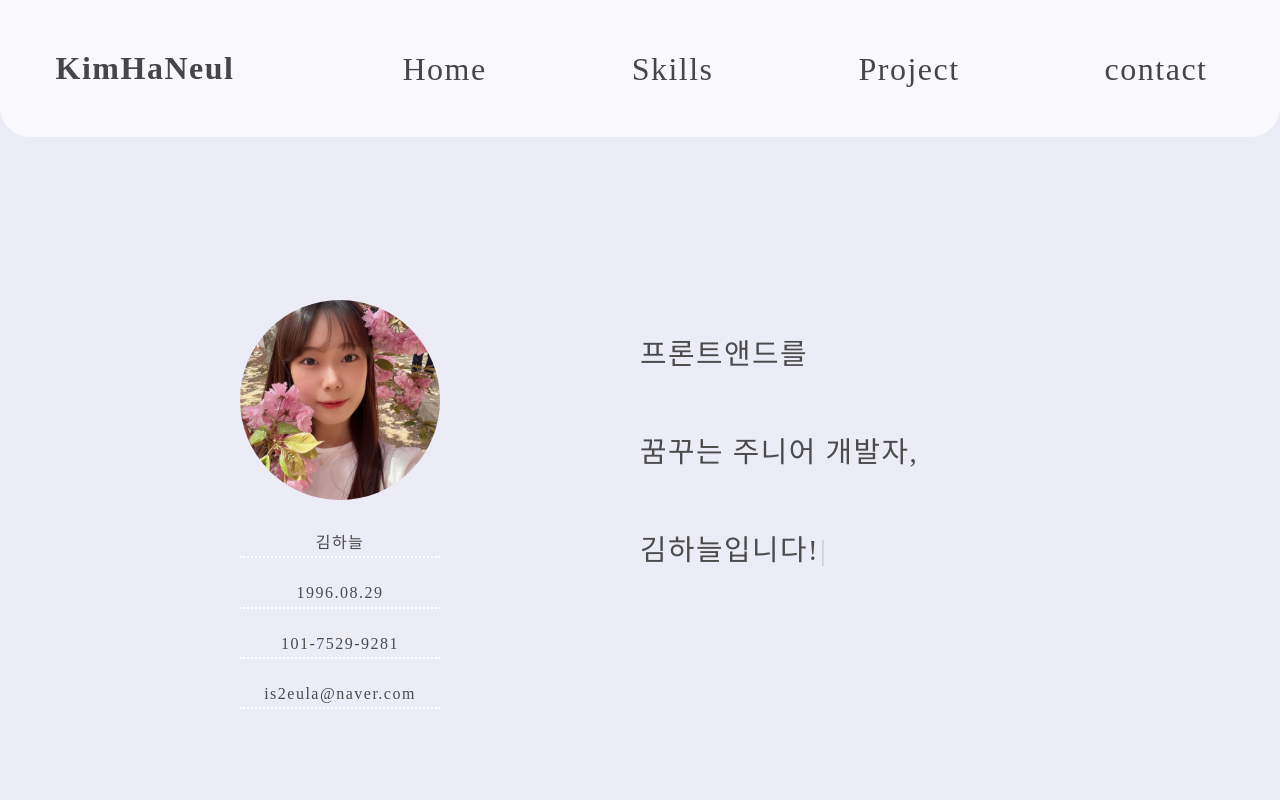
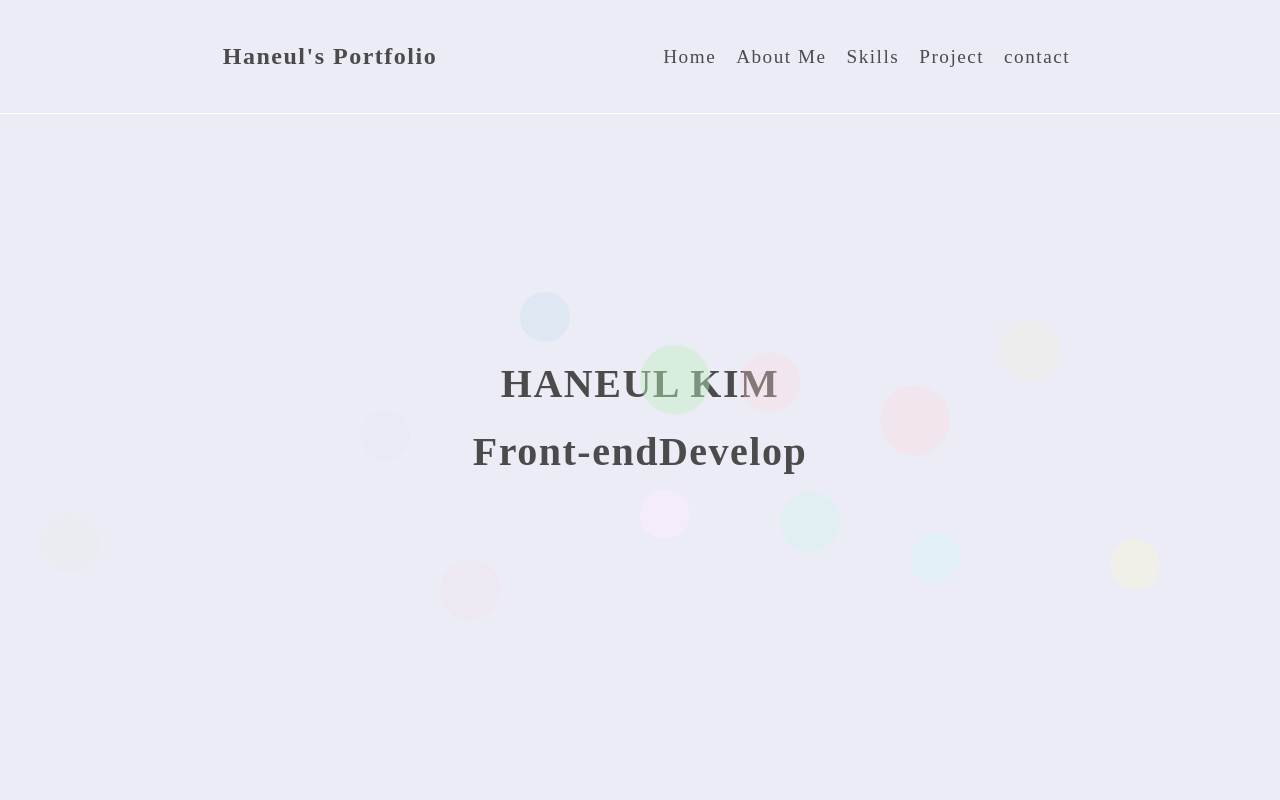
Before and after one commit to neulhappy/portfolio, a React (Create React App) app: page / in a window 1280 px wide. Shown: the top 800 px of the page. Built offline with nearby package versions, Linux system fonts and the light colour scheme; a web font is replaced by a local one.

Commit message:
전반적인 UI 수정 및 버블효과추가

```diff
--- a/src/App.css
+++ b/src/App.css
@@ -32,7 +32,6 @@ body {
   background-color: #ebecf6;
   justify-content: center;
   min-height: 100vh;
-  position: relative;
 }
 
 #App_header {
@@ -40,15 +39,15 @@ body {
   justify-content: center;
   align-items: center;
   width: 100%;
-  background: white;
-  opacity: 0.7;
+  background: #ebecf6;
+  border-bottom: white solid 1px;
   display: flex;
   padding: 20px 0;
-  border-radius: 0 0 30px 30px;
+  z-index: 999;
 }
 
 header h1 {
-  color: black;
+  font-size: 1.5rem;
   width: 400px;
   text-align: center;
   transition: all 0.3s;
@@ -57,74 +56,334 @@ header h1:hover {
   color: #9872af;
 }
 #App_main {
-  min-height: 100vh; /* 뷰포트의 전체 높이를 차지 */
+  min-height: 100vh;
   display: flex;
-  justify-content: center; /* 가로 방향으로 내용 중앙 정렬 */
-  align-items: center; /* 세로 방향으로 내용 중앙 정렬 */
+  justify-content: center;
+  align-items: center;
 }
 
 #gnb {
-  color: black;
   display: flex;
   text-align: center;
-  justify-content: space-around;
-   width: 950px;
+  justify-content: right;
+  width: 500px;
+  gap: 20px;
+  padding-right: 80px;
 }
 #gnb li{
   padding-top: 2px;
-  font-size: 2rem;
+  font-size: 1.2rem;
   transition: all 0.3s;
 }
+
 #gnb li:hover {
   background: #dec9ec;
   border-radius: 50%;
 }
+
+
+.bubble1{
+  opacity: 0;
+  position: absolute;
+  width: 70px;
+  height: 70px;
+  background: #faffcd;
+  border-radius: 50%;
+  top: 27%;
+  left: -50%;
+}
+.bubble2{
+  opacity: 0;
+  position: absolute;
+  width: 50px;
+  height: 50px;
+  background: #d1c9ff;
+  border-radius: 50%;
+  bottom: 50%;
+  left: -20%;
+}
+.bubble3{
+  opacity: 0;
+  position: absolute;
+  width: 60px;
+  height: 60px;
+  background: #ffc8c8;
+  border-radius: 50%;
+  top: 80%;
+  left: 0;
+}
+.bubble4{
+  opacity: 0;
+  position: absolute;
+  width: 50px;
+  height: 50px;
+  background: #c8fffa;
+  border-radius: 50%;
+  bottom: 20%;
+  right: -30%;
+}
+.bubble5{
+  opacity: 0;
+  position: absolute;
+  width: 50px;
+  height: 50px;
+  background: #fff7cb;
+  border-radius: 50%;
+  bottom: 25%;
+  right: -80%;
+}
+.bubble6{
+  opacity: 0;
+  position: absolute;
+  width: 50px;
+  height: 50px;
+  background: #ffeefb;
+  border-radius: 50%;
+  left: 50%;
+  bottom: 50%;
+}
+.bubble7{
+  opacity: 0;
+  position: absolute;
+  width: 60px;
+  height: 60px;
+  background: #c8c8ff;
+  border-radius: 50%;
+  left: 30%;
+  bottom: 30%;
+}
+.bubble8{
+  opacity: 0;
+  position: absolute;
+  width: 60px;
+  height: 60px;
+  background: #bdffb0;
+  border-radius: 50%;
+  left: -100%;
+  bottom: 10%;
+}
+.bubble9{
+  opacity: 0;
+  position: absolute;
+  width: 60px;
+  height: 60px;
+  background: #fff4b4;
+  border-radius: 50%;
+  left: 140%;
+  bottom: 80%;
+}
+.bubble10{
+  opacity: 0;
+  position: absolute;
+  width: 60px;
+  height: 60px;
+  background: #c1fae4;
+  border-radius: 50%;
+  right: 0;
+  bottom: 30%;
+
+}
+.bubble11{
+  opacity: 0;
+  position: absolute;
+  width: 70px;
+  height: 70px;
+  background: #ffdada;
+  border-radius: 50%;
+  top:5%;
+  left: 110%;
+}
+.bubble12 {
+  opacity: 0;
+  position: absolute;
+  border-radius: 50%;
+  width: 50px;
+  height: 50px;
+  background: #add8e6; /* 연한 파란색 */
+  left: 20%;
+  top: -17%;
+}
+.bubble13 {
+  opacity: 0;
+  position: absolute;
+  border-radius: 50%;
+  width: 60px;
+  height: 60px;
+  background: #ffdade; /* 연한 분홍색 */
+  left: 75%;
+  top:  -5%;
+}
+
+.bubble14 {
+  opacity: 0;
+  position: absolute;
+  border-radius: 50%;
+  width: 70px;
+  height: 70px;
+  background: #c0efc0; /* 연한 초록색 */
+  left: 50%;
+  top: -20%;
+}
+.bubble15 {
+  opacity: 0;
+  position: absolute;
+  border-radius: 50%;
+  width: 80px;
+  height: 80px;
+  background: #fffacd; /* 레몬색 */
+  left: 10%;
+  top: -10%;
+}
+
+@keyframes bubbleRise {
+  0% {
+    transform: translateY(100%);
+    opacity: 0.5;
+
+  }
+  100% {
+    transform: translateY(-100%);
+    opacity: 0;
+
+  }
+  }
+
+.bubble1, .bubble2, .bubble3, .bubble4, .bubble5,
+.bubble6, .bubble7, .bubble8, .bubble9, .bubble10,
+.bubble11, .bubble12, .bubble13, .bubble14, .bubble15 {
+
+  animation-name: bubbleRise;
+  animation-duration: 3s;
+  animation-timing-function: ease-out;
+  animation-iteration-count: infinite;
+  animation-fill-mode: forwards;
+}
+
+.bubble1 { animation-delay: 0.5s; }
+.bubble2 { animation-delay: 1s; }
+.bubble3 { animation-delay: 1.5s; }
+.bubble4 { animation-delay: 2s; }
+.bubble5 { animation-delay: 2.5s; }
+.bubble6 { animation-delay: 3s; }
+.bubble7 { animation-delay: 3.5s; }
+.bubble8 { animation-delay: 4s; }
+.bubble9 { animation-delay: 4.5s; }
+.bubble10 { animation-delay: 5s; }
+.bubble11 { animation-delay: 5.5s; }
+.bubble12 { animation-delay: 2s; }
+.bubble13 { animation-delay: 2.5s; }
+.bubble14 { animation-delay: 3s; }
+.bubble15 { animation-delay: 3.5s; }
+
+
 #sec1 {
-  height: 1000px;
-  margin-top: 300px;
-  border-bottom: 2px dotted white;
+  height: 1300px;
+  margin-top: 250px;
+  border-bottom: 1px solid white;
+  position: relative;
 }
-.first {
-  display: flex;
+
+#sec1 .home {
+  top: 100px;
+  position: absolute;
+  left: 400px;
+  font-size: 2.5rem;
+  height: 300px;
+  width: 400px;
+  font-weight: 600;
+}
+
+
+#sec1 h2 {
+  text-align: left;
+  margin-left: -170px;
+  font-size: 2rem;
+}
+
+.img {
+  margin-left: 190px;
+  border-bottom: 1px solid white;
+  height: 180px;
+  padding-top: 700px;
+  width: 1000px;
+  position: relative;
 }
 
 #me {
-  width: 200px;
-  border-radius: 50%;
-  margin-left: 200px;
+  margin-left: -850px;
+  width: 150px;
+  height: 150px;
+  border-radius: 10% ;
 }
-#sec1 .first p {
-  margin-left: 200px;
+
+.profile {
+  position: absolute;
+  left: 170px;
+  bottom: 30px;
 }
-.txt {
-  font-size: 1.8rem;
-  height: 400px;
-  width: 500px;
-  padding-top: 30px;
+.profile p {
   text-align: left;
-  padding-left: 200px;
+  margin: 0;
 }
-.img p {
-  border-bottom: 2px white dotted;
+
+.name {
+  color: #9872af;
+  font-weight: bold;
+  font-size: 1.3rem;
+}
+.birth {
+  font-weight: bold;
+  font-size: 1.1rem;
+}
+.phone {
+  font-weight: bold;
+  background: white;
+  border-radius: 5px;
+  margin: 0;
+  padding: 0 5px;
+  height: 30px;
+
+}
+.email {
+  font-weight: bold;
+  background: white;
+  border-radius: 5px;
+  margin: 0;
+  height: 30px;
+  padding: 0 5px;
+}
+
+.intro {
+  padding-top: 25px;
+}
+
+.profile div {
+  display: flex;
+  gap: 10px;
+  height: 12px;
   padding-top: 5px;
 }
 
-.second {
-  font-size: 1.1rem;
-  margin: 100px 0 0 210px;
+.Me {
   opacity: 0;
   transform: translateY(20px);
   transition: opacity 0.5s ease-out, transform 0.5s ease-out;
   visibility: hidden;
   line-height: 2;
-  text-align: left;
+
 }
-.second span {
+.txt span {
   font-size: 1.3rem;
   font-weight: bold;
 }
+.txt {
+  font-size: 1rem;
+  margin: 20px 0 0 190px;
+  text-align: left;
+  padding-top: 20px;
+}
 
-.second.show {
+.Me.show {
   opacity: 1;
   transform: translateY(0);
   visibility: visible;
@@ -134,6 +393,9 @@ header h1:hover {
   transform: translateY(20px);
   transition: opacity 0.5s ease-out, transform 0.5s ease-out;
   visibility: hidden;
+  width: 1200px;
+  height: 1000px;
+  border-bottom: 1px solid white;
 }
 
 #sec2.show {
@@ -142,51 +404,117 @@ header h1:hover {
   visibility: visible;
 }
 
-#sec2 {
-  width: 1200px;
-  height: 1000px;
-  border-bottom: 2px dotted white;
+#sec2 h2 {
+  text-align: left;
+  padding: 50px 0 30px 190px;
+  font-size: 2.2rem;
 }
 
-#sec2 h2 {
-  padding: 50px 0;
-  font-size: 2rem;
+#sec2 h3 {
+  text-align: left;
+  padding: 0 0 0 190px;
+  font-size: 1.8rem;
 }
 
+#sec2 .title {
+  padding: 5px 0 0 190px;
+  text-align: left;
+  font-weight: bold;
+  font-size: 1.1rem;
+}
 
 #sec2 .sec2-img .easy{
-  justify-content: center;
+  padding-left: 190px;
+  justify-content: left;
   display: flex;
 }
 
 #sec2 .sec2-img .normal{
-  justify-content: center;
+  padding-left: 190px;
+  justify-content: left;
   display: flex;
 }
 
 #sec2 .sec2-img .hard{
+  padding-left: 190px;
+  justify-content: left;
+  display: flex;
+  align-items: center;
+}
+
+#sec2 .easy div {
+  background-color: white;
+  margin:0 10px 0 0;
+  border-radius: 5px;
+  display: flex;
+  align-items: center;
   justify-content: center;
+  height: 30px;
+  padding-left: 5px;
+}
+
+#sec2 .normal div {
+  background-color: white;
+  margin:0 10px 0 0;
+  border-radius: 5px;
   display: flex;
+  align-items: center;
+  justify-content: center;
+  height: 30px;
+  padding-left: 5px;
+}
+
+#sec2 .hard div {
+  background-color: white;
+  margin:0 10px 0 0;
+  border-radius: 5px;
+  display: flex;
+  align-items: center;
+  justify-content: center;
+  height: 30px;
+  padding-left: 5px;
+}
+
+#sec2 img {
+  width: 20px;
+  height: 20px;
+  object-fit: cover;
+}
+
+.tools {
+  display: flex;
+  justify-content: left;
+  padding-left: 190px;
+}
+
+.tools div {
+  background-color: white;
+  margin:0 10px 0 0;
+  border-radius: 5px;
+  display: flex;
+  align-items: center;
+  justify-content: center;
+  height: 30px;
+  padding-left: 7px;
+}
+
+#sec2 p {
+  padding: 0 8px 0 3px;
+  font-size: 0.9rem;
+  font-weight: 400;
+}
+
+#sec3 {
+  width: 1200px;
+  height: 1000px;
+  border-bottom: 1px solid white;;
 }
 
 
 
-
-
-#sec2 img {
-  width: 150px;
-  height: 150px;
-  transition: all 0.3s ;
+.typewriter span{
 }
 
-#sec2 img:hover {
-  width: 170px;
-  height: 170px;
+.typewriter-cursor {
+  display: none;
 }
-
-
-#sec3 {
-  width: 1200px;
-  height: 1000px;
-  border-bottom: 2px dotted white;
-}
--- a/src/App.js
+++ b/src/App.js
@@ -3,14 +3,14 @@ import Typewriter from 'typewriter-effect';
 import './App.css';
 
 function App() {
-    const [showSecond, setShowSecond] = useState(false);
+    const [showMe, setShowMe] = useState(false);
     const [showSkills, setShowSkills] = useState(false);
 
     useEffect(() => {
         const handleScroll = () => {
             const scrollPosition = window.scrollY;
-            if (scrollPosition > 200) setShowSecond(true); // sec1 나타남
-            else setShowSecond(false);
+            if (scrollPosition > 300) setShowMe(true); // sec1 나타남
+            else setShowMe(false);
 
             if (scrollPosition > 800) setShowSkills(true); // sec2 나타남, 500은 예시값, 필요에 따라 조정
             else setShowSkills(false);
@@ -24,10 +24,11 @@ function App() {
     return (
     <div className="App">
         <header id="App_header">
-        <h1>KimHaNeul</h1>
+            <h1>Haneul's Portfolio</h1>
             <nav>
                 <ul id="gnb">
                     <li>Home</li>
+                    <li>About Me</li>
                     <li>Skills</li>
                     <li>Project</li>
                     <li>contact</li>
@@ -37,25 +38,53 @@ function App() {
         <main id="App_main">
             <div id="inner">
                 <div id="sec1">
-                <div className="first">
-                    <div className="img">
-                        <img id="me" src="/Me.JPG"/>
-                        <p>김하늘</p>
-                        <p>1996.08.29</p>
-                        <p>101-7529-9281</p>
-                        <p>is2eula@naver.com</p>
+                    <div className="home">
+                        <div className="event">
+                            <div className="cloud6"></div>
+                            <div className="bubble1"></div>
+                            <div className="bubble2"></div>
+                            <div className="bubble3"></div>
+                            <div className="bubble4"></div>
+                            <div className="bubble5"></div>
+                            <div className="bubble6"></div>
+                            <div className="bubble7"></div>
+                            <div className="bubble8"></div>
+                            <div className="bubble9"></div>
+                            <div className="bubble10"></div>
+                            <div className="bubble11"></div>
+                            <div className="bubble12"></div>
+                            <div className="bubble13"></div>
+                            <div className="bubble14"></div>
+                            <div className="bubble15"></div>
+
                         </div>
-                    <div className="txt">
                         <Typewriter
                             options={{
-                                strings: ['프론트앤드를<br/><br/>꿈꾸는 주니어 개발자,<br/><br/>김하늘입니다!'],
+                                strings: ['HANEUL KIM<br/>Front-end' +
+                                'Developer<br/><br/><br/><span>⭣</span>'],
                                 autoStart: true,
                                 loop: true,
+                                deleteSpeed: 100,
+                                delay: 95,
+                                cursorClassName:'typewriter-cursor'
                             }}
                         />
                     </div>
+                    <div className={`Me ${showMe ? 'show' : ''}`}>
+                        <div className="img">
+                            <img id="me" src="/Me.JPG"/>
+                            <div className="profile">
+                                <h2>About Me</h2>
+                                <p className="name">김하늘</p>
+                                <p className="birth">1996.08.29</p>
+                                <div>
+                                    <p className="phone">101-7529-9281</p>
+                                    <p className="email">is2eula@naver.com</p>
                                 </div>
-                <div className={`second ${showSecond ? 'show' : ''}`}>
+                                <p className="intro">끊임없이 발전을 즐기는 프론트앤드 개발자 김하늘입니다.</p>
+                            </div>
+                        </div>
+                        <div className='txt'>
                             <span>안녕하세요👋</span>
                             <p> 저는 원래 간호사로 일을 해왔습니다. 사람들을 돕고 함께하는 것을 좋아하는 저에게는 좋은 직업이었습니다. <br/>하지만 남을 위하는 일을 하다 보니 저에 대해서도 생각할
                                 시간이 필요하다 느꼈고, <br/>그
@@ -67,25 +96,47 @@ function App() {
                             </p>
                         </div>
                     </div>
+                </div>
                 <div id="sec2" className={showSkills ? 'show' : ''}>
-                <h2>Skill</h2>
+                    <h2>Skills</h2>
                     <div className="sec2-img">
-                    <p>편해요</p>
+                        <h3>Language/Framework/Library</h3>
+                        <p className="title">편해요</p>
                         <div className="easy">
-                        <a><img src="/html.png"/></a>
-                        <a><img src="/css.png"/></a>
-                        <a><img src="/js.png"/></a>
-                        <a><img src="/bootstrap.png"/></a>
+                            <div><img src="/html.png"/><p>HTML5</p></div>
+                            <div><img src="/css.png"/><p>CSS3</p></div>
+                            <div><img src="/js.png"/><p>JavaScript</p></div>
+                            <div><img src="/bootstrap.png"/><p>Bootstrap</p></div>
+                            <div><img src="/react.png"/><p>React.js</p></div>
                         </div>
-                    <p>사용할줄 알아요</p>
+                        <p className="title">사용할줄 알아요</p>
                         <div className="normal">
-                        <a><img src="/react.png"/></a>
-                        <a><img src="/oracle.png"/></a>
-                        <a><img src="/mariadb.png"/></a>
+                            <div><img src="/oracle.png"/><p>Oracle</p></div>
+                            <div><img src="/mariadb.png"/><p>MariaDB</p></div>
+                            <div><img src="/markdown.png"/><p>Markdown</p></div>
+                            <div><img src="/git.png"/><p>Git</p></div>
                         </div>
-                    <p>사용 해봤습니다</p>
+                        <p className="title">사용 해봤습니다</p>
                         <div className="hard">
-                        <a><img src="/java.png"/></a>
+                            <div><img src="/java.png"/><p>Java</p></div>
+                            <div><img src="/jsp.png"/><p>JSP</p></div>
+                            <div><img src="/kotlin.png"/><p>Kotlin</p></div>
+                            <div><img src="/python.png"/><p>Python</p></div>
+                            <div><img src="/spring.png"/><p>Spring</p></div>
+                        </div>
+                        <h3>Tools</h3>
+                        <p className="title">편해요</p>
+                        <div className="tools">
+                            <div><img src="/figma.png"/><p>figma</p></div>
+                            <div><img src="/notion.png"/><p>Notion</p></div>
+                            <div><img src="/intellij.png"/><p>IntelliJ</p></div>
+                            <div><img src="/vscode.png"/><p>Visual Studio</p></div>
+                            <div><img src="/dbever.png"/><p>DBever</p></div>
+
+                        </div>
+                        <p className="title">사용해봤습어요</p>
+                        <div className="tools">
+                            <div><img src="/android.png"/><p>Android Studio</p></div>
                         </div>
                     </div>
                 </div>
```
Lines whose indentation alone changed are shown as unchanged.
